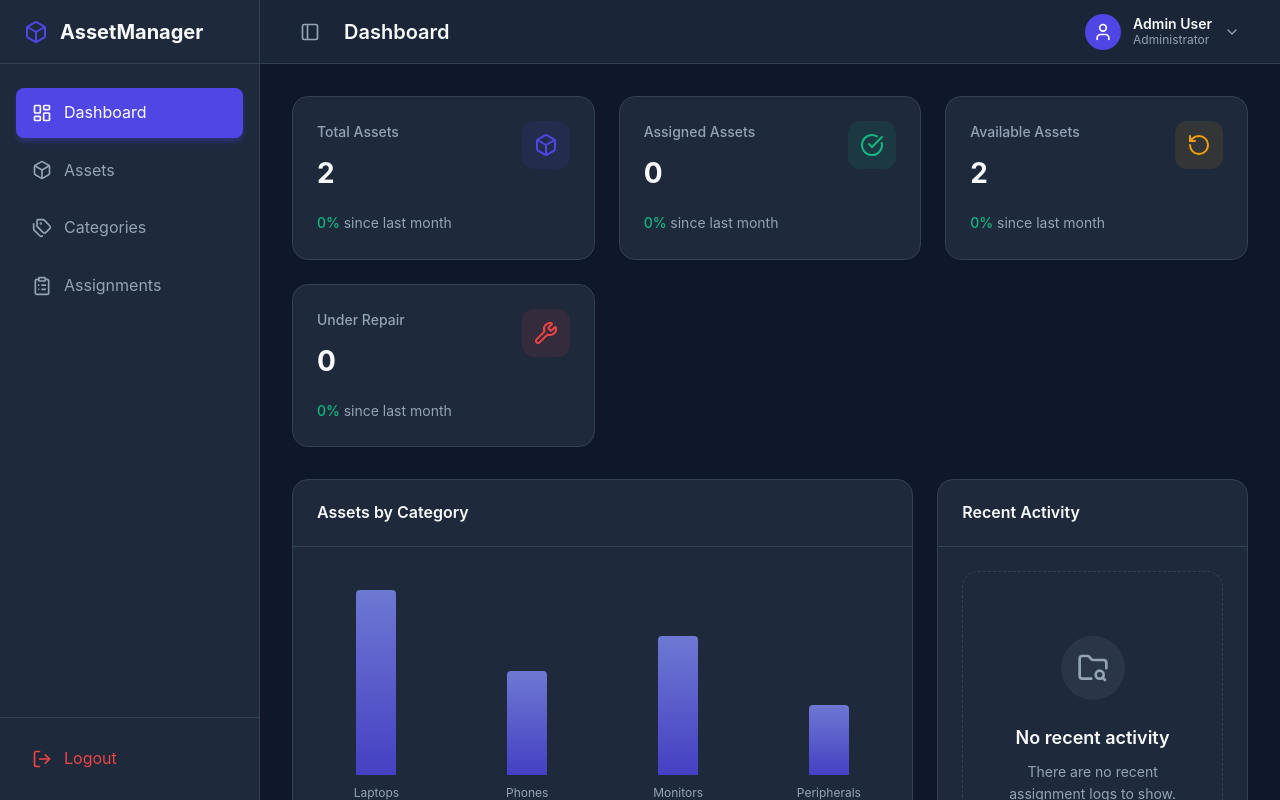
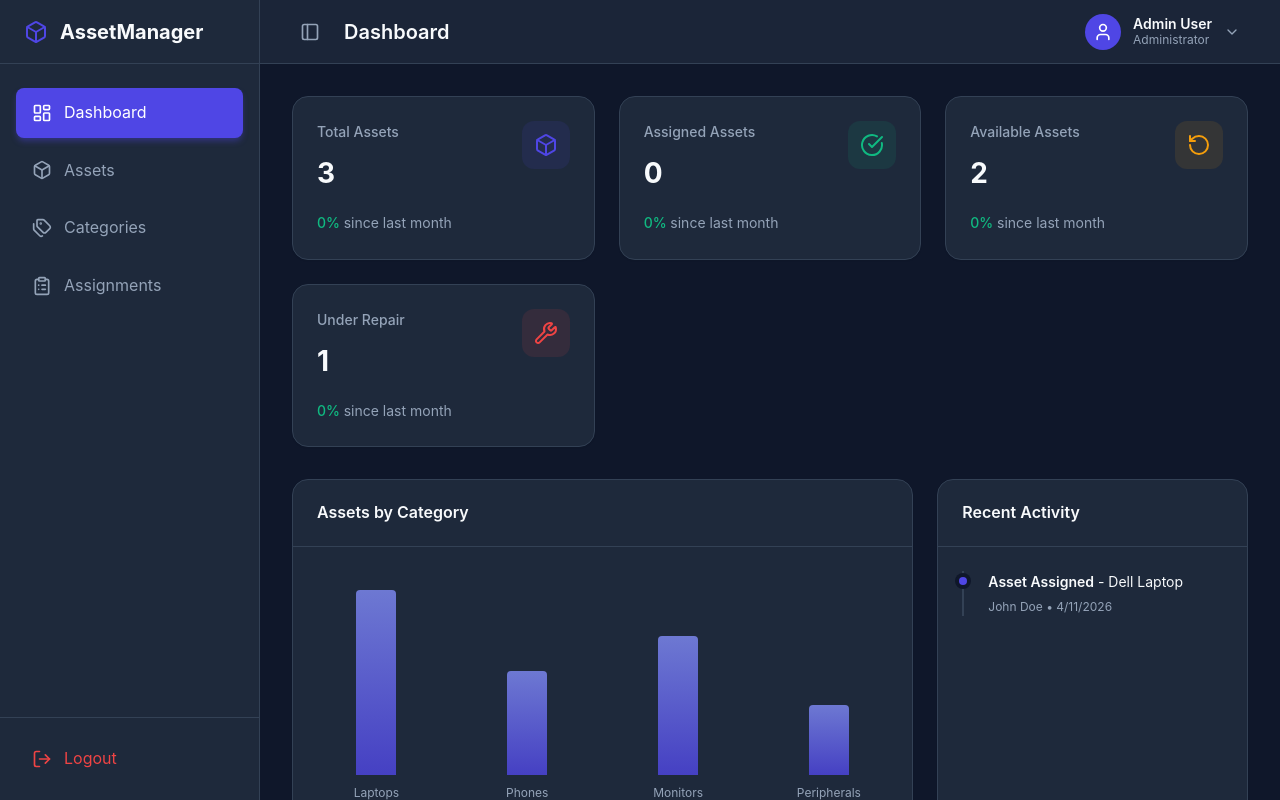
Before and after one commit to jp7714/IT-ASSET-MANAGEMENT, a Vue app: page /dashboard in a window 1280 px wide. Shown: the top 800 px of the page. Built offline with nearby package versions, Linux system fonts and the light colour scheme; data requests are answered from the project's data file.

Commit message:
Finalize Day 6: E2E testing, bug fixes, UI polish, and README updates

```diff
--- a/db.json
+++ b/db.json
@@ -8,7 +8,7 @@
       "brand": "Dell Latitude",
       "purchaseDate": "2025-01-10",
       "status": "Available",
-      "assignedTo": null,
+      "assignedTo": "John Doe",
       "notes": ""
     },
     {
@@ -21,6 +21,17 @@
       "status": "Available",
       "assignedTo": "",
       "notes": ""
+    },
+    {
+      "id": "8329",
+      "name": "Samsung Monitor",
+      "tag": "AST-003",
+      "category": "Monitor",
+      "brand": "Samsung C24F390",
+      "purchaseDate": "2023-01-01",
+      "status": "Repair",
+      "assignedTo": "",
+      "notes": ""
     }
   ],
   "categories": [
@@ -31,8 +42,22 @@
     {
       "id": "2",
       "name": "Monitor"
+    },
+    {
+      "id": "9d5a",
+      "name": "Storage",
+      "description": "Internal and external storage devices."
     }
   ],
-  "assignments": [],
+  "assignments": [
+    {
+      "id": "563c",
+      "assetId": "1",
+      "employeeName": "John Doe",
+      "assignedDate": "2026-04-11",
+      "assetName": "Dell Laptop",
+      "returnedDate": null
+    }
+  ],
   "$schema": "./node_modules/json-server/schema.json"
 }
--- a/src/components/StatsCard.vue
+++ b/src/components/StatsCard.vue
@@ -4,7 +4,7 @@ import { computed } from 'vue';
 const props = defineProps({
   title: String,
   value: [String, Number],
-  icon: Object,
+  icon: [Object, Function],
   trend: Number,
   color: {
     type: String,
--- a/src/views/AssetsView.vue
+++ b/src/views/AssetsView.vue
@@ -92,7 +92,7 @@ onMounted(async () => {
     const catResponse = await getCategories();
     categories.value = catResponse.data;
   } catch (error) {
-    console.error("Error fetching data:", error);
+      // error fetching data is managed safely
     }
 });
 
@@ -141,7 +141,6 @@ const handleDelete = async (row) => {
     const response = await getAssets();
     assets.value = response.data;
   } catch (err) {
-    console.error("Error deleting asset:", err);
       toast.error('Failed to delete asset. Please try again.');
     } finally {
     deletingId.value = null;
@@ -173,6 +172,10 @@ const saveAsset = async (data) => {
     return;
   }
 
+  if (data.status !== 'Assigned') {
+    data.assignedTo = '';
+  }
+
   if (editingAsset.value && editingAsset.value.id) {
     // Update logic
     try {
@@ -186,7 +189,6 @@ const saveAsset = async (data) => {
       showModal.value = false;
       toast.success('Asset updated successfully');
     } catch (err) {
-      console.error("Error updating asset:", err);
         error.value = "Failed to update asset. Please try again.";
       } finally {
       loading.value = false;
@@ -211,7 +213,6 @@ const saveAsset = async (data) => {
       showModal.value = false;
       toast.success('Asset added successfully');
     } catch (err) {
-      console.error("Error saving asset:", err);
         error.value = "Failed to save asset. Please try again.";
       } finally {
       loading.value = false;
--- a/src/views/AssignmentsView.vue
+++ b/src/views/AssignmentsView.vue
@@ -45,10 +45,9 @@ const fetchData = async () => {
     assets.value = assetRes.data;
     assignments.value = assignRes.data;
   } catch (err) {
-    console.error("Error fetching data:", err);
-    error.value = "Failed to load data";
-  }
-};
+      error.value = "Failed to load data";
+    }
+  };
 
 onMounted(async () => {
   await fetchData();
@@ -103,9 +102,8 @@ const handleAssign = async () => {
 
     toast.success("Asset assigned successfully");
   } catch (err) {
-    console.error("Error assigning asset:", err);
-    error.value = "Failed to assign asset";
-  } finally {
+      error.value = "Failed to assign asset";
+    } finally {
     isProcessing.value = false;
   }
 };
--- a/src/views/CategoriesView.vue
+++ b/src/views/CategoriesView.vue
@@ -33,7 +33,6 @@ const fetchCategories = async () => {
     const res = await getCategories();
     categories.value = res.data;
   } catch (err) {
-    console.error('Failed to fetch categories:', err);
       toast.error('Failed to fetch categories');
     }
   };
@@ -43,7 +42,7 @@ const fetchAssets = async () => {
     const res = await getAssets();
     assets.value = res.data;
   } catch (err) {
-    console.error('Failed to fetch assets:', err);
+      // Handled silently to avoid ui disruption
     }
   };
 
@@ -81,7 +80,6 @@ const handleDelete = async (row) => {
     toast.success("Category deleted successfully");
     await fetchCategories();
   } catch (err) {
-    console.error('Failed to delete category:', err);
       toast.error('Failed to delete category');
     }
   };
@@ -116,9 +114,9 @@ const saveCategory = async () => {
     }
 
       showModal.value = false;
+      formData.value = { name: '', description: '' };
       await fetchCategories();
     } catch (err) {
-    console.error('Failed to save category:', err);
       error.value = 'Something went wrong';
     } finally {
     loading.value = false;
--- a/src/views/DashboardView.vue
+++ b/src/views/DashboardView.vue
@@ -28,9 +28,8 @@ onMounted(async () => {
     assets.value = assetRes.data;
     assignments.value = assignRes.data;
   } catch (err) {
-    console.error("Error fetching dashboard data", err);
-    error.value = "Failed to load dashboard data. Please try again.";
-  } finally {
+      error.value = "Failed to load dashboard data. Please try again.";
+    } finally {
     loading.value = false;
   }
 });
@@ -46,7 +45,7 @@ const availableAssets = computed(() =>
 );
 
 const repairAssets = computed(() =>
-  assets.value.filter(a => a.status === "Under Repair").length.toLocaleString()
+  assets.value.filter(a => a.status === "Repair").length.toLocaleString()
 );
 
 const recentActivity = computed(() => {
@@ -58,7 +57,7 @@ const recentActivity = computed(() => {
       action: 'Asset Assigned',
       item: a.assetName || `Asset #${a.assetId}`,
       user: a.employeeName,
-      time: new Date(a.assignmentDate).toLocaleDateString()
+      time: new Date(a.assignedDate || a.assignmentDate).toLocaleDateString()
     }));
 });
 </script>
```
Also changed, not shown: 1 other file (tests, documents, lock files or other folders). Lines whose indentation alone changed are shown as unchanged.
